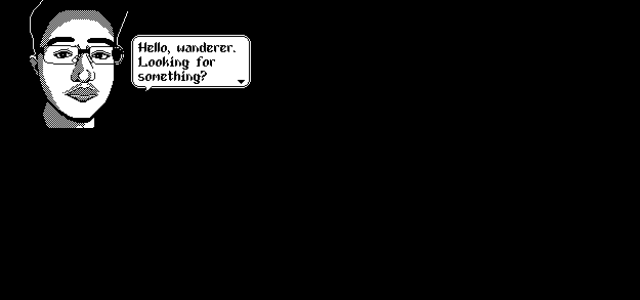
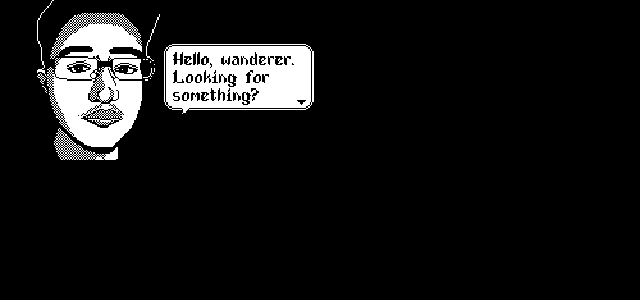
Before and after one commit to Azia-Bay/aziabay.com, a Next.js app: page / in a window 1280 px wide. Shown: the top 300 px of the page, without its empty margins (0-640 px from the left). Built offline with nearby package versions, Linux system fonts and the light colour scheme.

Commit message:
feat: implement pixel perfect rendering

```diff
--- a/src/app/globals.css
+++ b/src/app/globals.css
@@ -15,3 +15,8 @@ body {
   color: var(--foreground);
   font-family: Arial, Helvetica, sans-serif;
 }
+
+.pixelated {
+  image-rendering: pixelated;
+  image-rendering: crisp-edges;
+}
--- a/src/components/layout/sidebar.tsx
+++ b/src/components/layout/sidebar.tsx
@@ -2,8 +2,8 @@ import Image from "next/image";
 
 export default function Sidebar() {
   return (
-    <div className="w-1/5">
-      <Image className="cursor-pointer w-full h-auto" src="/headshot.gif" alt="A 1-bit (black & white) pixel art headshot of Azia Bay-Asen. He wears rectangular glasses." width={0} height={0} />
+    <div className="w-1/4">
+      <Image className="cursor-pointer w-full h-auto pixelated" src="/headshot.gif" alt="A 1-bit (black & white) pixel art headshot of Azia Bay-Asen. He wears rectangular glasses." width={0} height={0} />
     </div>
   );
 }
```
